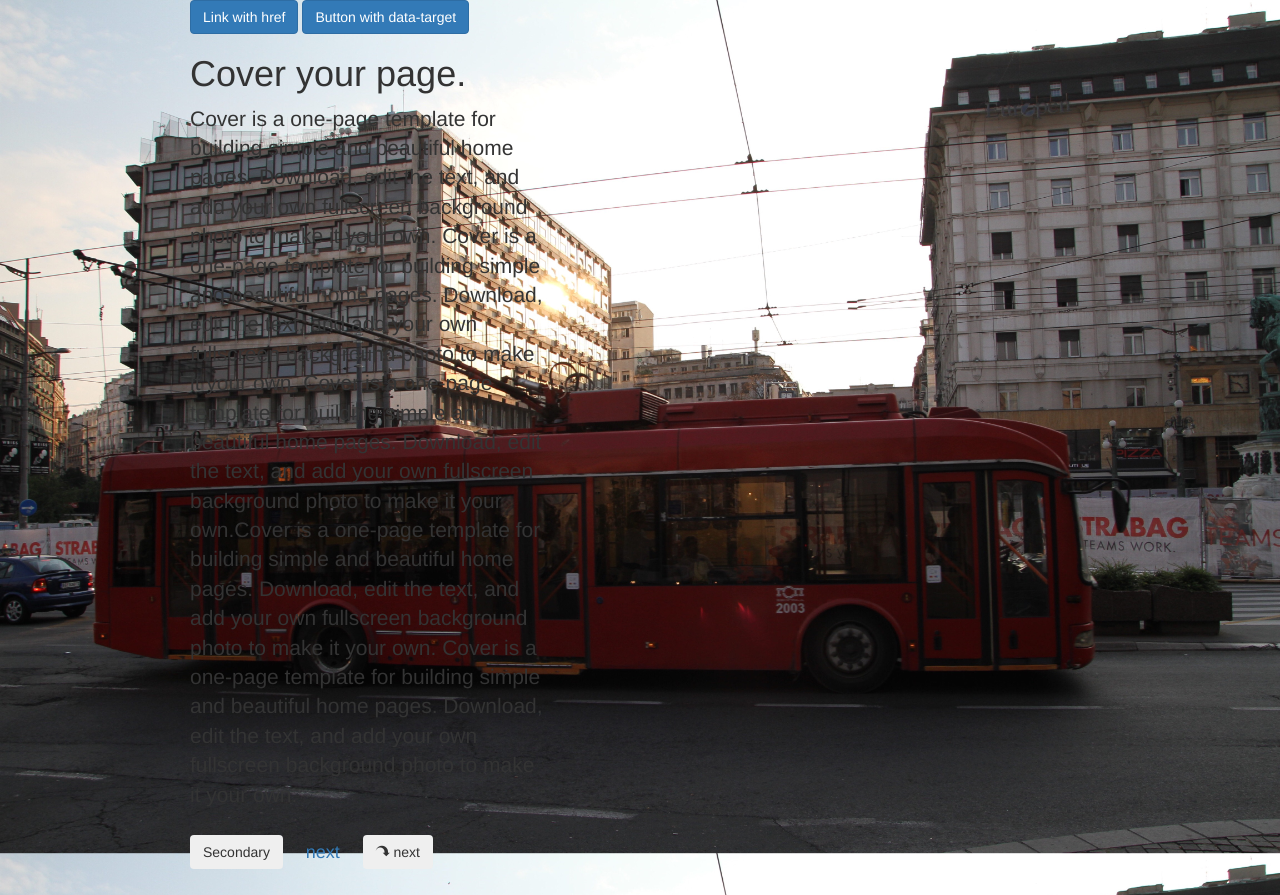
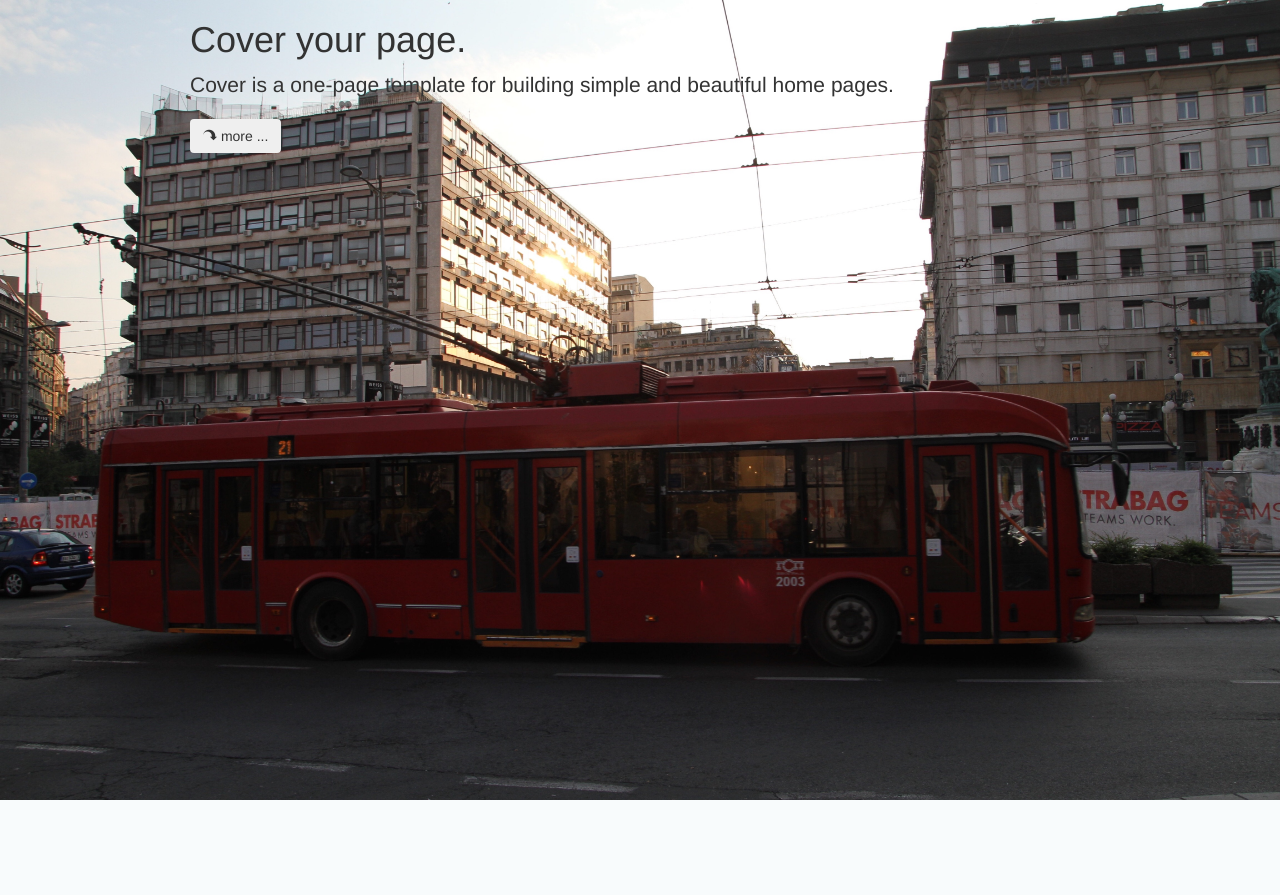
Before and after one commit to juancasanovalopez/resume, a Flask app: page / in a window 1280 px wide. After the commit the page ends 800 px from the top, so only its background shows below. Run offline with Flask 2, Linux system fonts and the light colour scheme; data that the repository does not hold is empty; some libraries are stand-ins or nearby versions.

Commit message:
gui almost done =)

```diff
--- a/app/templates/index.html
+++ b/app/templates/index.html
@@ -4,34 +4,19 @@
 {% block content %}
 <div class="inner-cover fixed-bottom">
   <div class="d-inline-flex p-2 flex-row-reverse">
-    <div class="col-md-5">
+    <div class="col-sm-12">
+      <h1 class="cover-heading">Cover your page.</h1>
+      <p class="lead">
+        Cover is a one-page template for building simple and beautiful home pages.
+      </p>
+      <button class="btn btn-outline-secondary" type="button" data-toggle="collapse" data-target="#collapseExample" aria-expanded="false" aria-controls="collapseExample">
+        <span class="oi oi-action-redo" title="action redo" aria-hidden="true"></span> more ...
+      </button>
 
-<p>
-  <a class="btn btn-primary" data-toggle="collapse" href="#collapseExample" role="button" aria-expanded="false" aria-controls="collapseExample">
-    Link with href
-  </a>
-  <button class="btn btn-primary" type="button" data-toggle="collapse" data-target="#collapseExample" aria-expanded="false" aria-controls="collapseExample">
-    Button with data-target
-  </button>
-</p>
-<div class="collapse" id="collapseExample">
-  <div class="card card-body">
-    Anim pariatur cliche reprehenderit, enim eiusmod high life accusamus terry richardson ad squid. Nihil anim keffiyeh helvetica, craft beer labore wes anderson cred nesciunt sapiente ea proident.
-  </div>
-</div>
-
-      <h1 class="cover-heading">Cover your page.</h1>
-      <p class="lead">Cover is a one-page template for building simple and beautiful home pages. Download, edit the text, and add your own fullscreen background photo to make it your own. Cover is a one-page template for building simple and beautiful home pages. Download, edit the text, and add your own fullscreen background photo to make it your own. Cover is a one-page template for building simple and beautiful home pages. Download, edit the text, and add your own fullscreen background photo to make it your own.Cover is a one-page template for building simple and beautiful home pages. Download, edit the text, and add your own fullscreen background photo to make it your own. Cover is a one-page template for building simple and beautiful home pages. Download, edit the text, and add your own fullscreen background photo to make it your own.
-      </p>
-      <p class="lead">
-        <button type="button" class="btn btn-outline-secondary">Secondary</button>
-        <a href="#" class="btn btn-lg btn-outline-secondary">next</a>
-
-        <button type="button" class="btn btn-outline-secondary">
-          <span class="oi oi-action-redo" title="action redo" aria-hidden="true"></span>
-          next</button>
-      </p>
-
+      <div class="collapse" id="collapseExample">
+        <p class="lead">Cover is a one-page template for building simple and beautiful home pages. Download, edit the text, and add your own fullscreen background photo to make it your own. Cover is a one-page template for building simple and beautiful home pages. Download, edit the text, and add your own fullscreen background photo to make it your own. Cover is a one-page template for building simple and beautiful home pages. Download, edit the text, and add your own fullscreen background photo to make it your own.Cover is a one-page template for building simple and beautiful home pages. Download, edit the text, and add your own fullscreen background photo to make it your own. Cover is a one-page template for building simple and beautiful home pages. Download, edit the text, and add your own fullscreen background photo to make it your own.
+        </p>
+      </div>
     </div>
   </div>
 </div>
```
